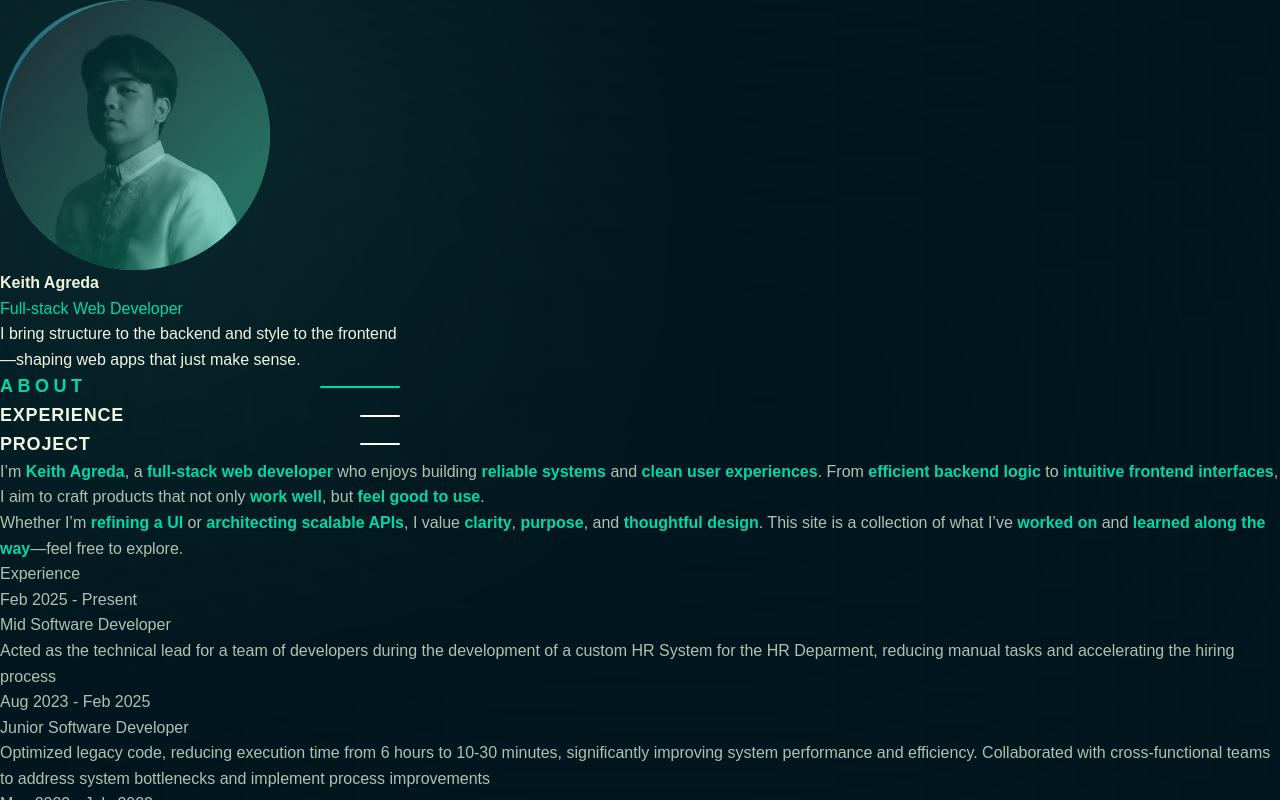
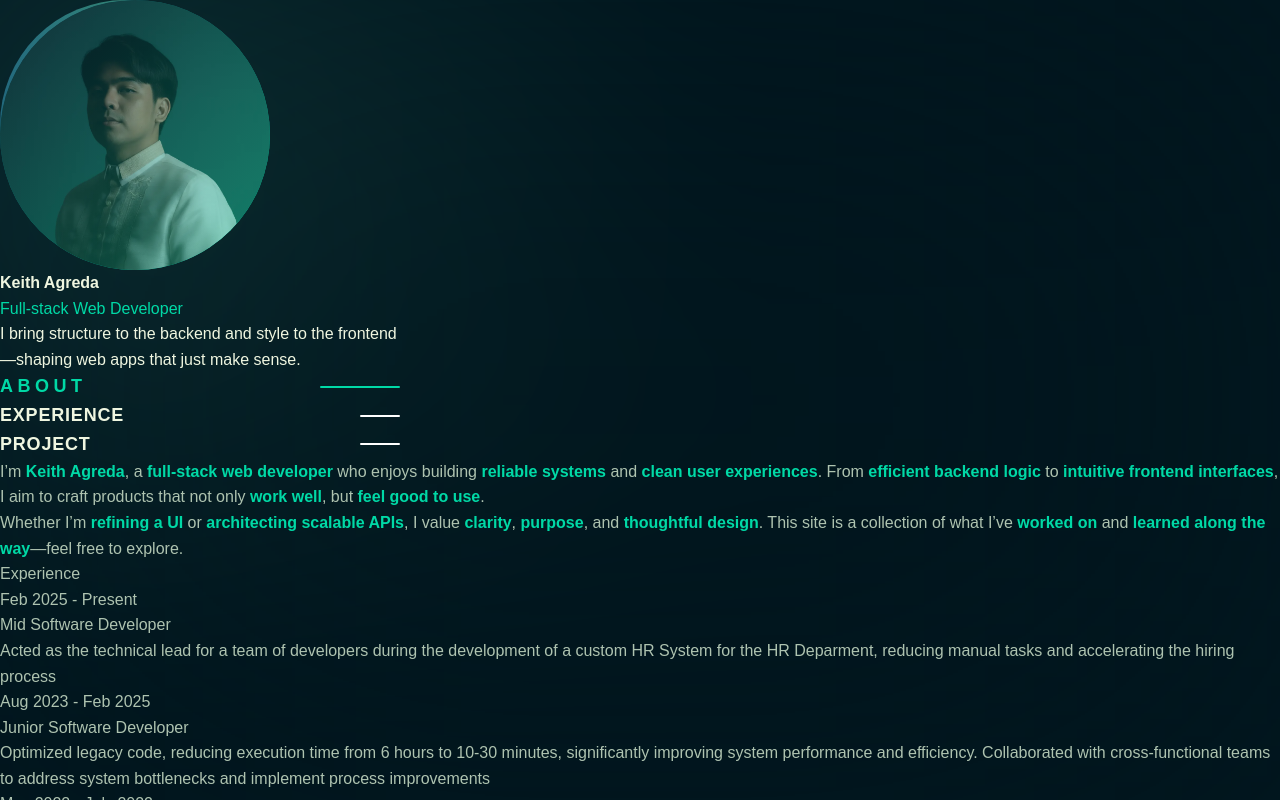
Before and after one commit to keithagreda/kagreda, a Next.js app in the folder keithagreda/: page / in a window 1280 px wide. Built offline with nearby package versions, Linux system fonts and the light colour scheme.

Commit message:
removed gray scale

```diff
--- a/keithagreda/src/app/profile-details/page.module.css
+++ b/keithagreda/src/app/profile-details/page.module.css
@@ -35,7 +35,7 @@
 
 .imageCircle {
   border-radius: 50vw;
-  filter: grayscale(1);
+  /* filter: grayscale(1); */
 }
 
 .imageCircle:hover {
```
